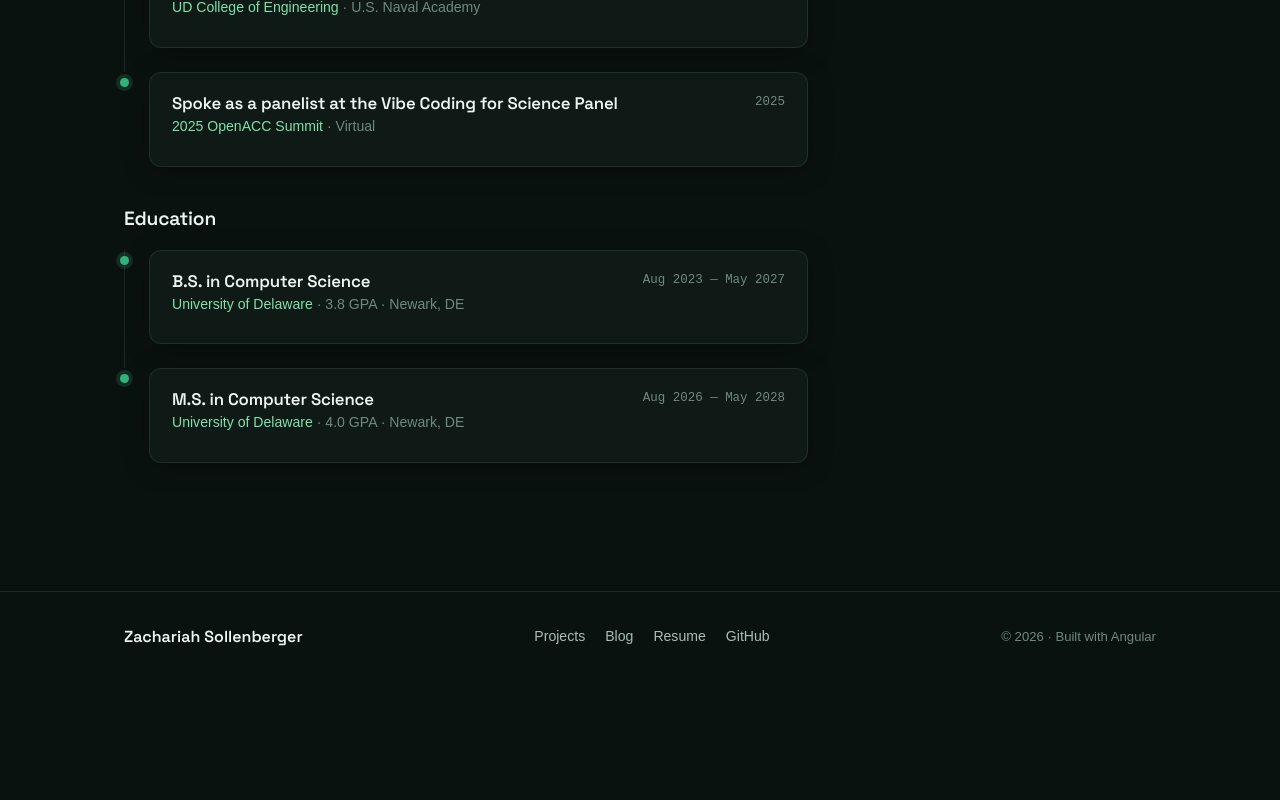
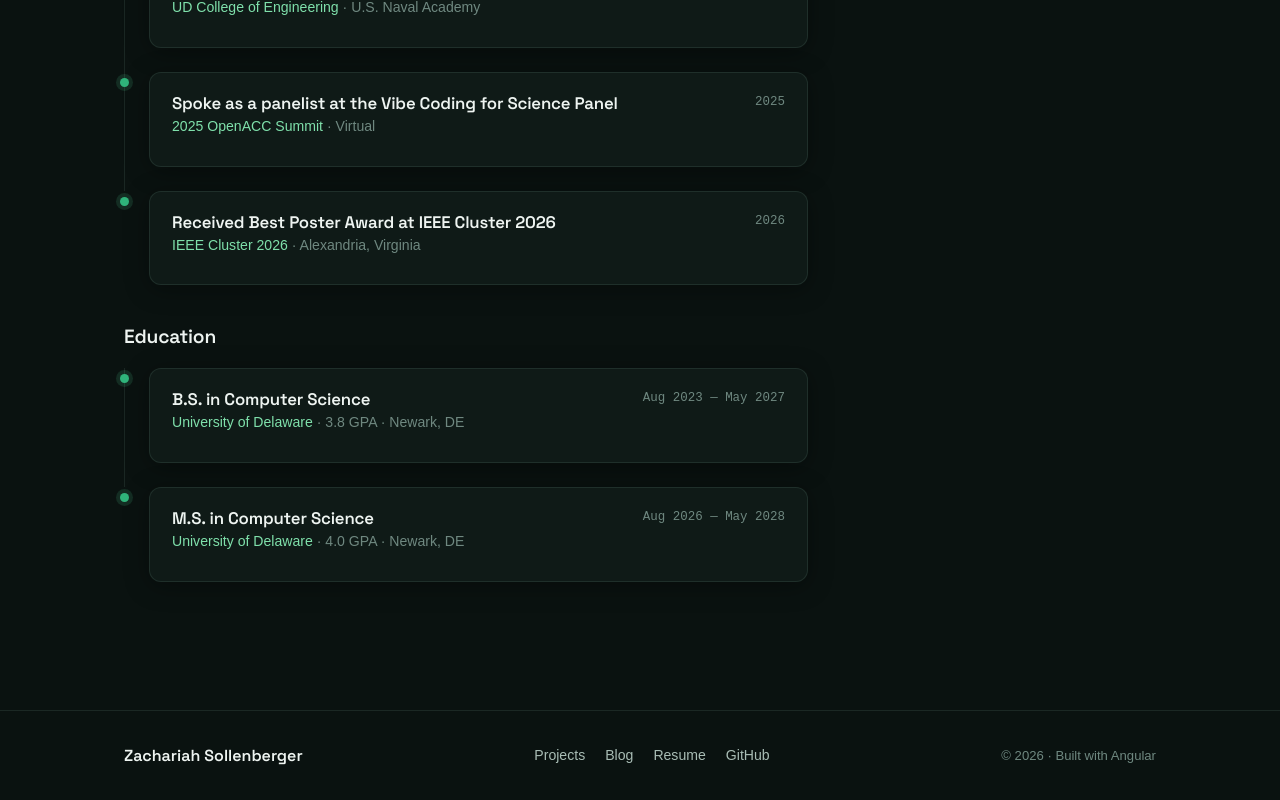
Before and after one commit to Xachaeus/portfolio, an Angular app: page /resume in a window 1280 px wide. Shown: the part 2148-2948 px from the top of the page. Before the commit the page ends 2829 px from the top, so only its background shows below. Built offline with nearby package versions, Linux system fonts and the light colour scheme.

Commit message:
Added IEEE Best Poster Award to Recognitions

```diff
--- a/src/app/data/resume.data.ts
+++ b/src/app/data/resume.data.ts
@@ -120,6 +120,12 @@ export const resumeData: ResumeData = {
       institution: "2025 OpenACC Summit",
       date: "2025",
       location: "Virtual"
+    },
+    {
+      title: "Received Best Poster Award at IEEE Cluster 2026",
+      institution: "IEEE Cluster 2026",
+      date: "2026",
+      location: "Alexandria, Virginia"
     }
   ],
 
```
